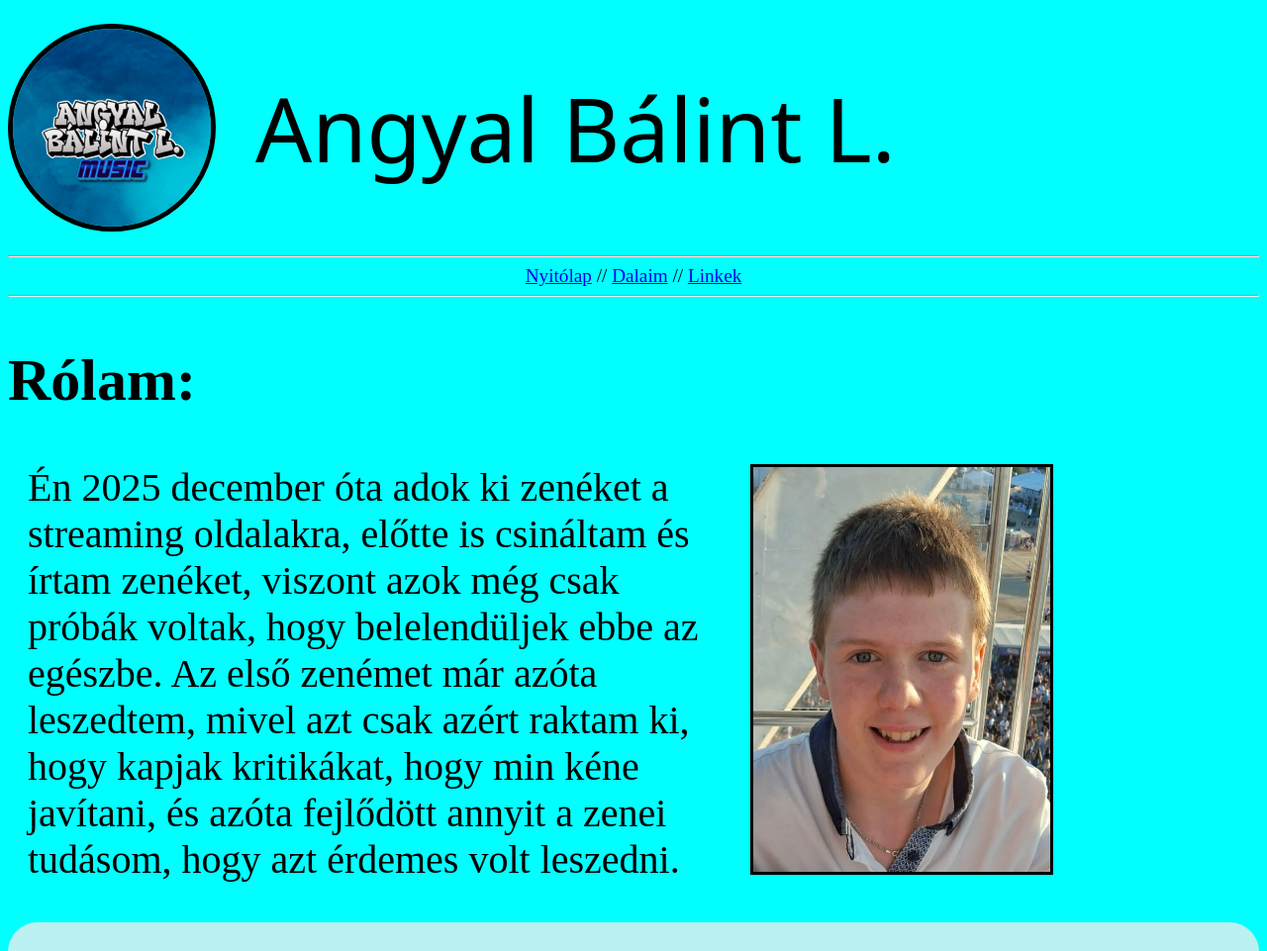
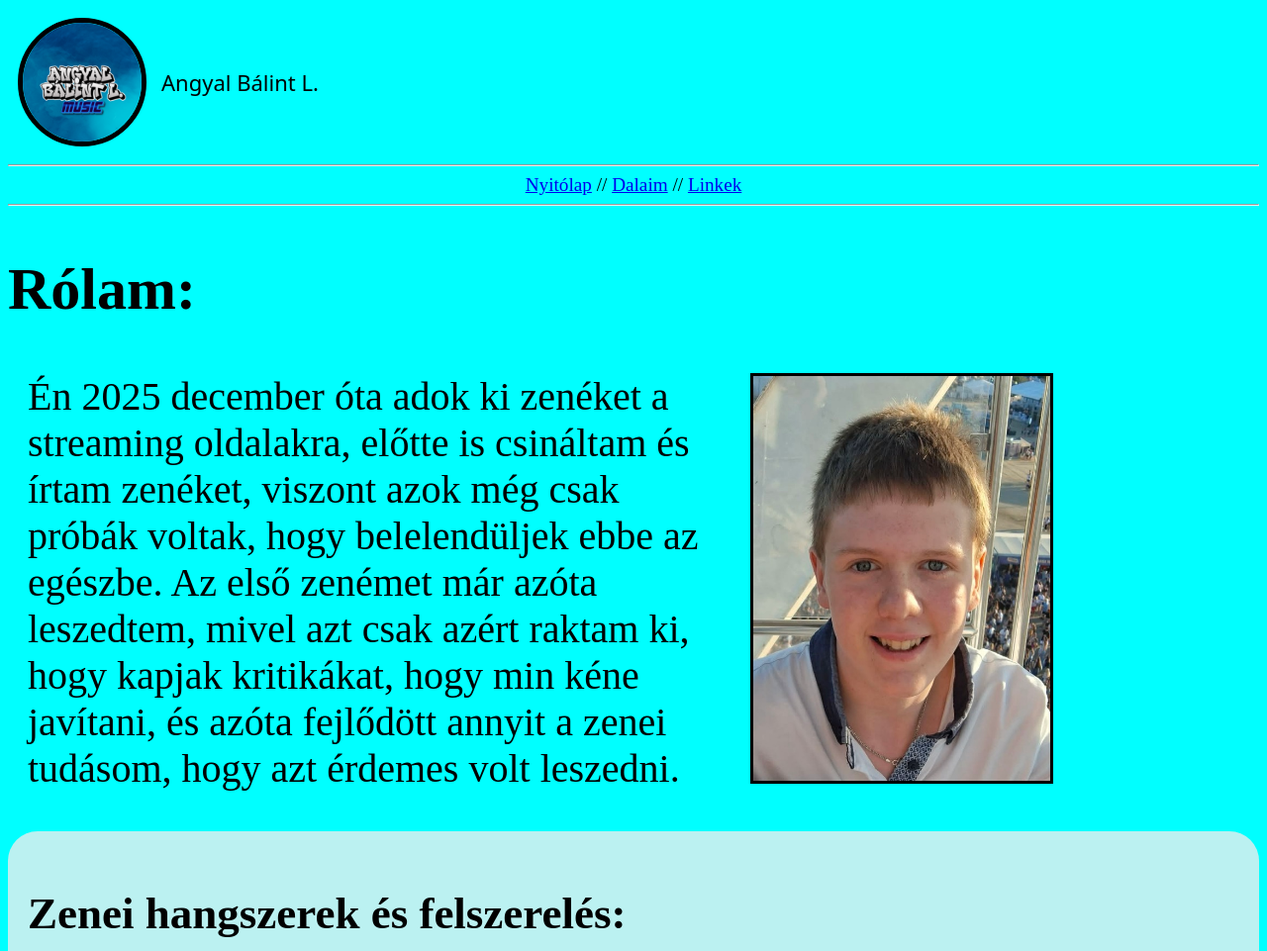
Before and after one commit to AngyalBalintL/zenei-weboldal, a plain HTML site: page index.html in a window 1280 px wide. Shown: the top 961 px of the page at 99% size. Drawn offline with Linux system fonts and the light colour scheme; a web font is replaced by a local one.

Commit message:
Add files via upload

```diff
--- a/dalaim-style.css
+++ b/dalaim-style.css
@@ -73,8 +73,20 @@ h1 {
     box-sizing: border-box;
     overflow-wrap: break-word;
 }
+header.fejlec {
+    display: flex;
+    align-items: center;
+    gap: 15px;
+    padding: 10px;
+}
+
 #logokeret {
     max-width: 250px;
     height: auto;
     display: block;
 }
+
+header.fejlec h1 {
+    font-size: 22px;
+    margin: 0;
+}
--- a/style.css
+++ b/style.css
@@ -66,8 +66,20 @@ h1 {
     box-sizing: border-box;
     overflow-wrap: break-word;
 }
+header.fejlec {
+    display: flex;
+    align-items: center;
+    gap: 15px;
+    padding: 10px;
+}
+
 #logokeret {
-    width: 200px;
+    width: 120px;
     height: auto;
-    display: block;
+    flex-shrink: 0;
 }
+
+header.fejlec h1 {
+    font-size: 22px;
+    margin: 0;
+}
```
